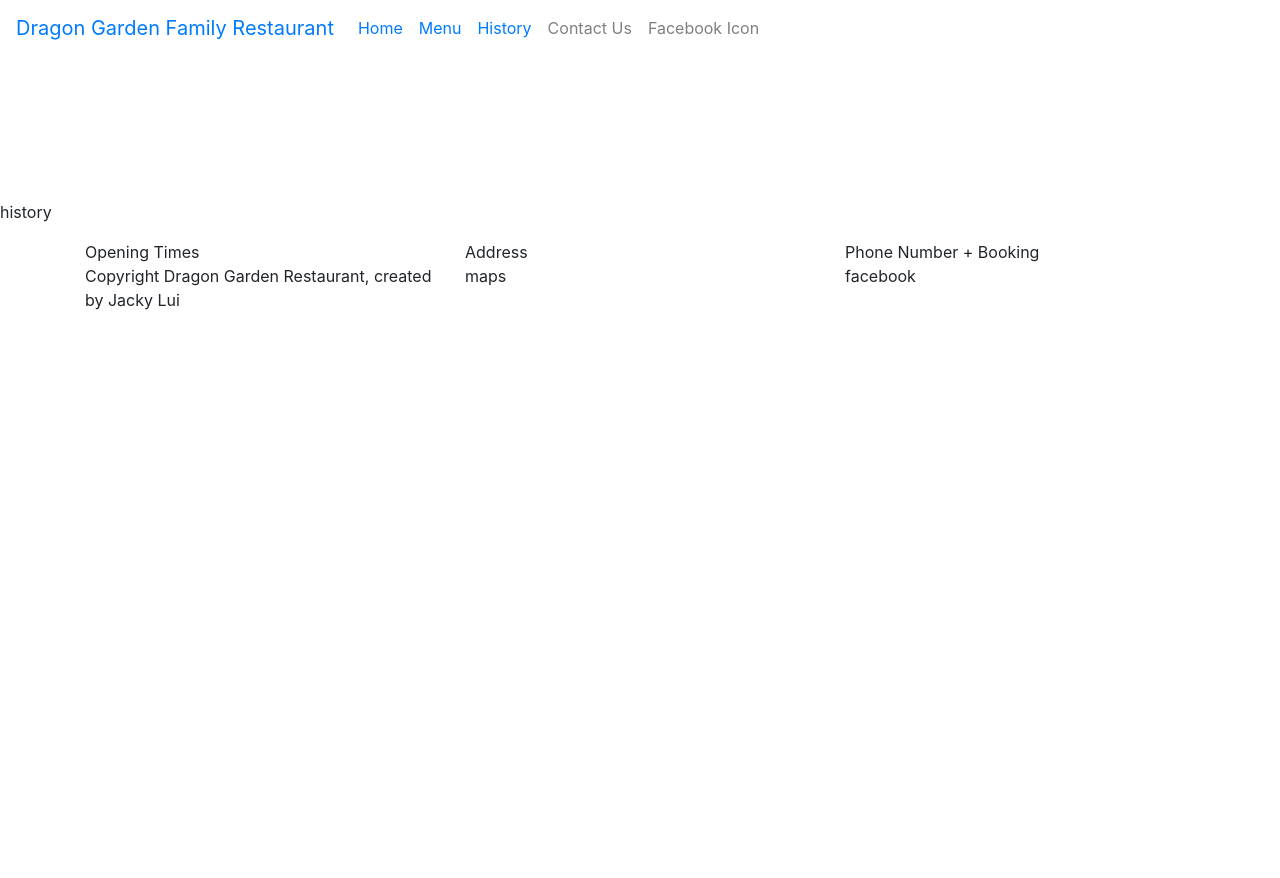
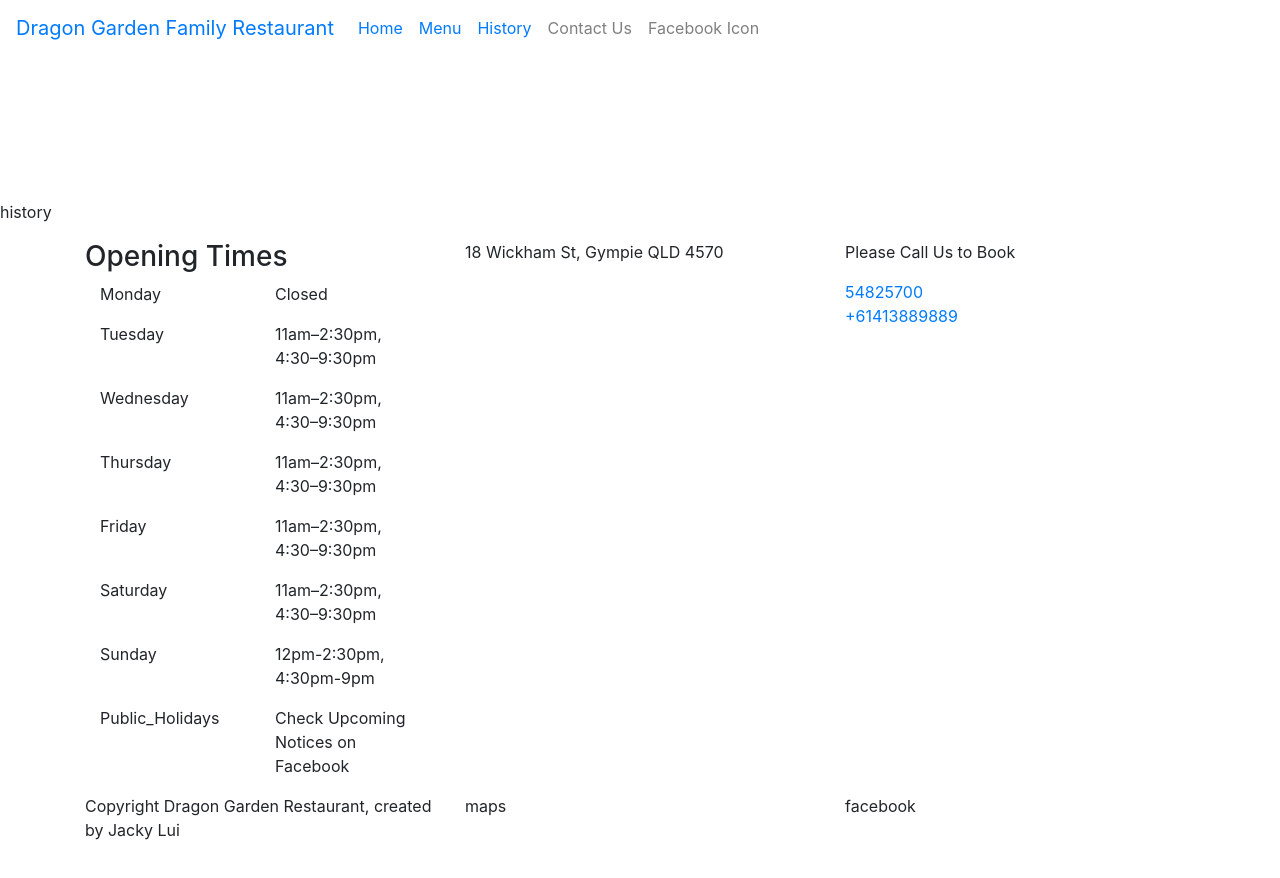
Before and after one commit to Recelis/dragongarden, a React (Create React App) app: page /history in a window 1280 px wide. Shown: the top 878 px of the page. Built offline with nearby package versions, Linux system fonts and the light colour scheme.

Commit message:
populated wit hours

```diff
--- a/src/footer.js
+++ b/src/footer.js
@@ -3,16 +3,37 @@ import Container from "react-bootstrap/Container";
 import Row from "react-bootstrap/Row";
 import Col from "react-bootstrap/Col";
 
+const hours = {
+  Monday:"Closed",
+  Tuesday:"11am–2:30pm, 4:30–9:30pm",
+  Wednesday:"11am–2:30pm, 4:30–9:30pm",
+  Thursday:"11am–2:30pm, 4:30–9:30pm",
+  Friday:"11am–2:30pm, 4:30–9:30pm",
+  Saturday:"11am–2:30pm, 4:30–9:30pm",
+  Sunday:"12pm-2:30pm, 4:30pm-9pm",
+  Public_Holidays:"Check Upcoming Notices on Facebook"
+}
+
 const Footer = () => {
   return (
     <Container>
       <Row>
-        <Col xs={4}>Opening Times</Col>
-        <Col xs={4}>Address</Col>
-        <Col xs={4}>Phone Number + Booking</Col>
+        <Col xs={4}><h3>Opening Times</h3>
+          <OpeningHours />
+        </Col>
+        <Col xs={4}>
+          <p>18 Wickham St, Gympie QLD 4570</p>
+        </Col>
+        <Col xs={4}>
+          <p>Please Call Us to Book</p>
+          <div><a href="tel:+61754825700">54825700</a></div>
+          <div><a href="tel:+61-413-889-889">+61413889889</a></div> {/*check that this works*/}
+        </Col>
       </Row>
       <Row>
-        <Col xs={4}><p>Copyright Dragon Garden Restaurant, created by Jacky Lui</p></Col>
+        <Col xs={4}>
+          <p>Copyright Dragon Garden Restaurant, created by Jacky Lui</p>
+        </Col>
         <Col xs={4}>maps</Col>
         <Col xs={4}>facebook</Col>
       </Row>
@@ -20,9 +41,36 @@ const Footer = () => {
   );
 };
 
+const OpeningHours = props => {
+  // map object and create component
+  let openingtimes = Object.keys(hours).map((day)=>{
+    console.log(day);
+    return <HourLine
+      day={day}
+      hours={hours[day]}
+    />
+  })
+    // remove the underline + replace with space
+  return (
+    <div>
+      {openingtimes}
+    </div>
+  );
+};
+
+const HourLine = (props) => {
+  return(
+    <Container>
+      <Row>
+        <Col>
+          <p>{props.day}</p>
+        </Col>
+        <Col xs={6}>
+          <p>{props.hours}</p>
+        </Col>
+      </Row>
+    </Container>
+  )
+}
+
 export default Footer;
-
-/*
-  <div>
-
-      </div>*/
```
